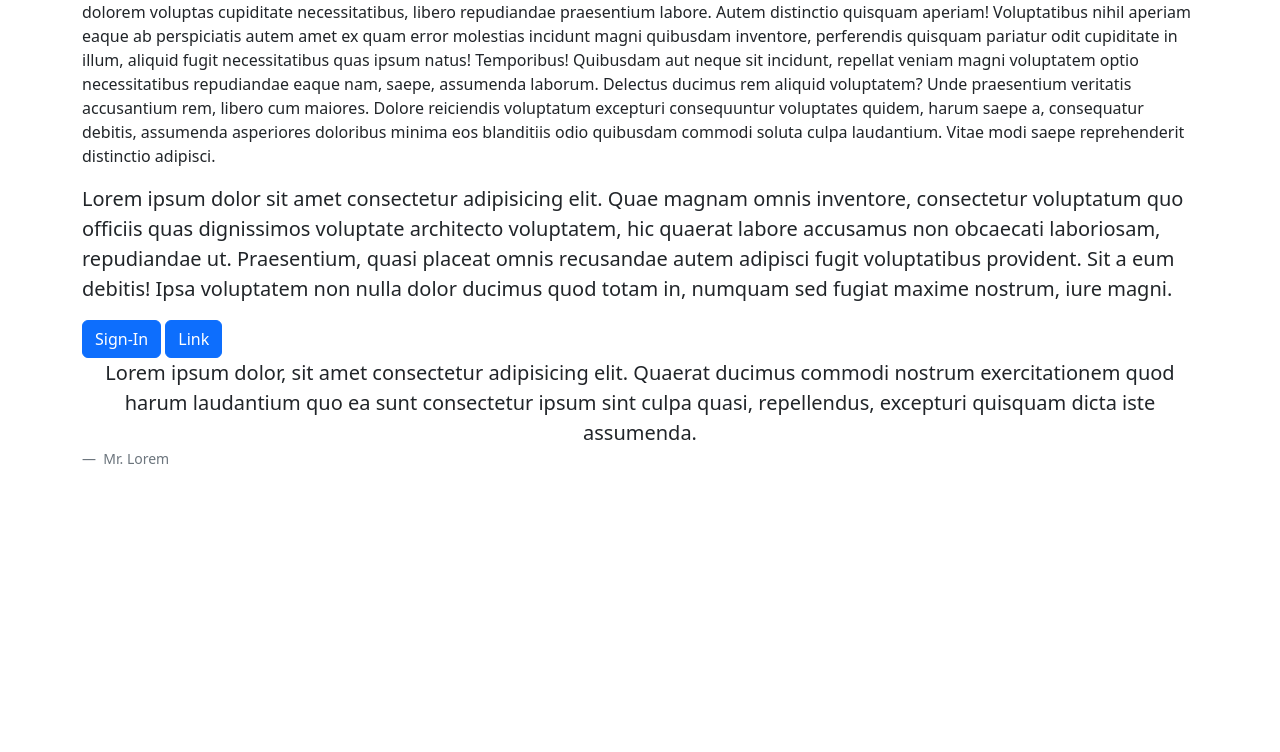
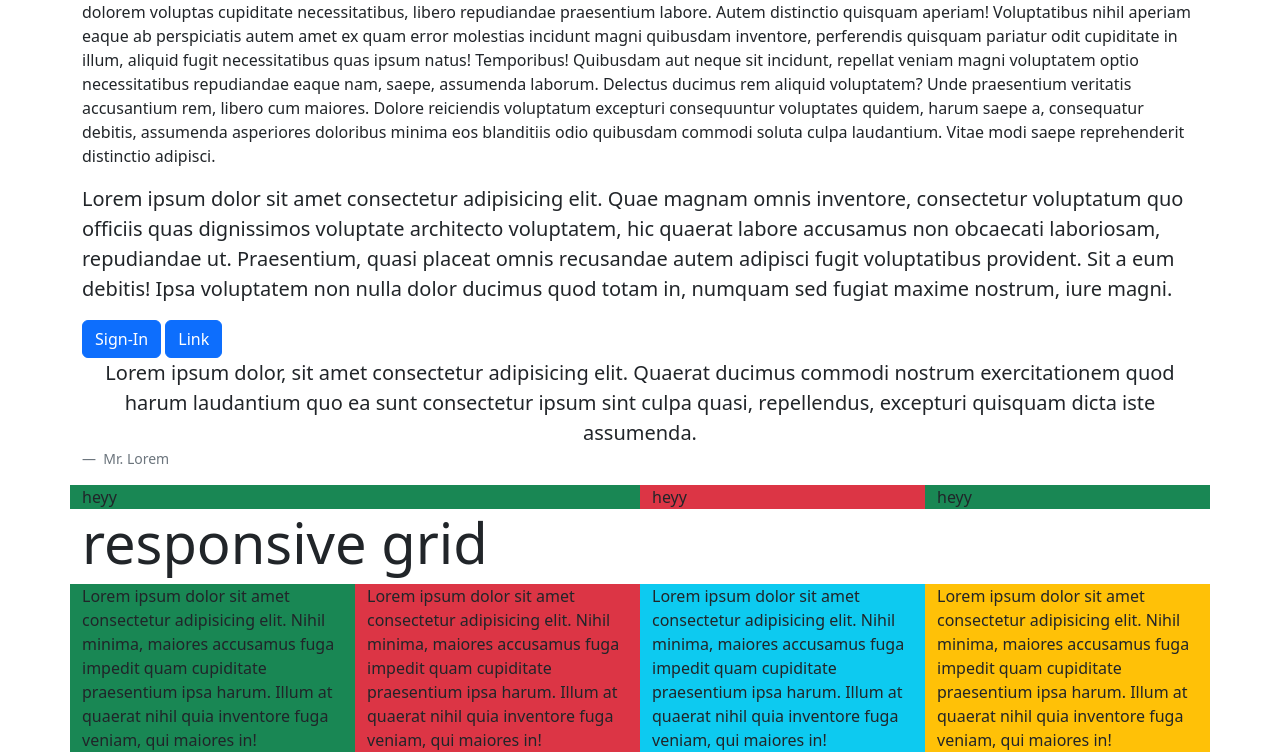
Before and after one commit to Deepnar/Learning-Web-Development, a plain HTML site: page bootstrap/index.html in a window 1280 px wide. Shown: the part 241-993 px from the top of the page. Before the commit the page ends 800 px from the top, so only its background shows below. Drawn offline with nearby package versions, Linux system fonts and the light colour scheme.

Commit message:
added grid system

```diff
--- a/bootstrap/index.html
+++ b/bootstrap/index.html
@@ -50,7 +50,35 @@
             </p>
         </blockquote>
         <footer class="blockquote-footer"> Mr. Lorem</footer>
+        <div class="row">
+            <div class="col-6 bg-success">heyy</div>
+            <div class="col bg-danger">heyy</div>
+            <div class="col-3 bg-success">heyy</div>
+        </div>
+        <h2 class="display-4">responsive grid</h2>
+        <div class="row">
+            <div class="col-md-6 col-xl-3  bg-success">
+                Lorem ipsum dolor sit amet consectetur adipisicing elit. Nihil minima, maiores accusamus fuga impedit
+                quam cupiditate praesentium ipsa harum. Illum at quaerat nihil quia inventore fuga veniam, qui maiores
+                in!
+            </div>
+            <div class="col-md-6 col-xl-3 bg-danger">
+                Lorem ipsum dolor sit amet consectetur adipisicing elit. Nihil minima, maiores accusamus fuga impedit
+                quam cupiditate praesentium ipsa harum. Illum at quaerat nihil quia inventore fuga veniam, qui maiores
+                in!
+            </div>
+            <div class="col-md-6 col-xl-3 bg-info">
+                Lorem ipsum dolor sit amet consectetur adipisicing elit. Nihil minima, maiores accusamus fuga impedit
+                quam cupiditate praesentium ipsa harum. Illum at quaerat nihil quia inventore fuga veniam, qui maiores
+                in!
+            </div>
+            <div class="col-md-6 col-xl-3 bg-warning">
+                Lorem ipsum dolor sit amet consectetur adipisicing elit. Nihil minima, maiores accusamus fuga impedit
+                quam cupiditate praesentium ipsa harum. Illum at quaerat nihil quia inventore fuga veniam, qui maiores
+                in!
+            </div>
 
+        </div>
 
 
 
```
